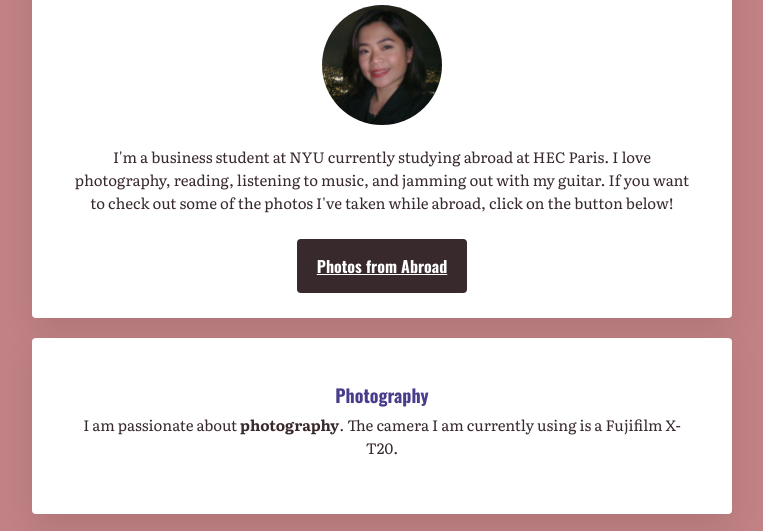
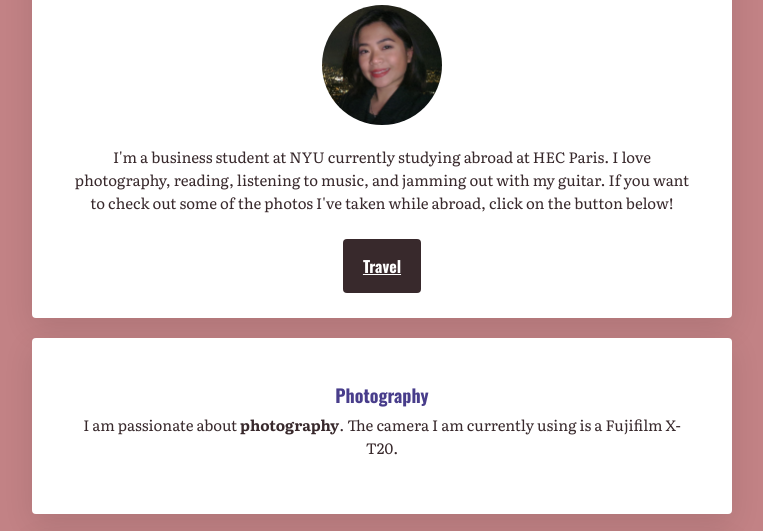
Before and after one commit to newyorkerinfrance/my-profile, a plain HTML site: page index.html in a window 1280 px wide. Shown: the part 189-720 px from the top of the page, without its empty margins (258-1021 px from the left). Drawn offline with nearby package versions, Linux system fonts and the light colour scheme.

Commit message:
Update index.html

```diff
--- a/index.html
+++ b/index.html
@@ -16,7 +16,7 @@
 				<p>
 				I'm a business student at NYU currently studying abroad at HEC Paris. I love photography, reading, listening to music, and jamming out with my guitar. If you want to check out some of the photos I've taken while abroad, click on the button below!
 				</p>
-				<a href="https://newyorkerinfrance.tumblr.com/" class="btn-brown">Photos from Abroad</a>
+				<a href="https://newyorkerinfrance.github.io/landing//" class="btn-brown">Travel</a>
 			</div>
 			<div class="card-white">
 				<h2> Photography </h2>
```
